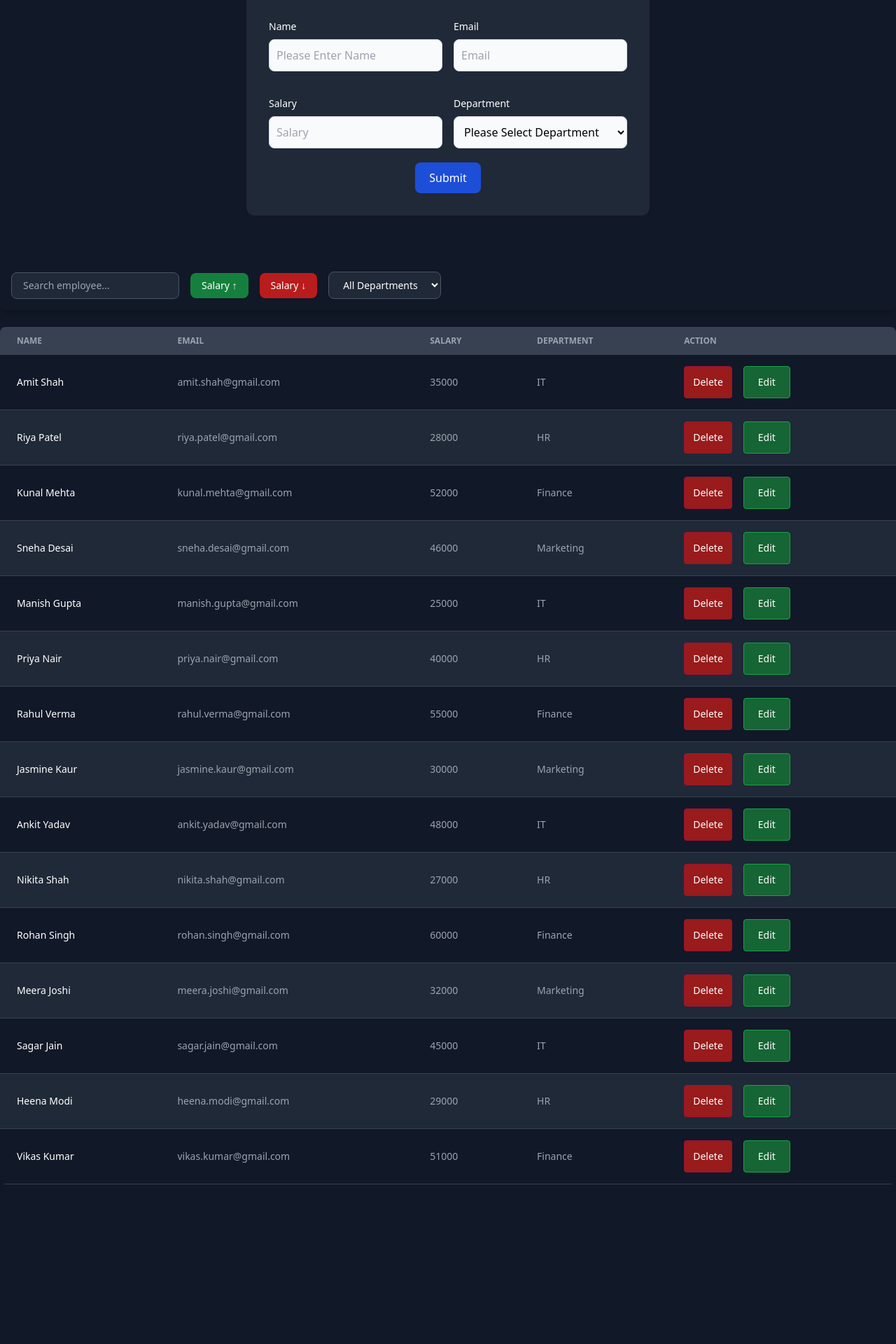
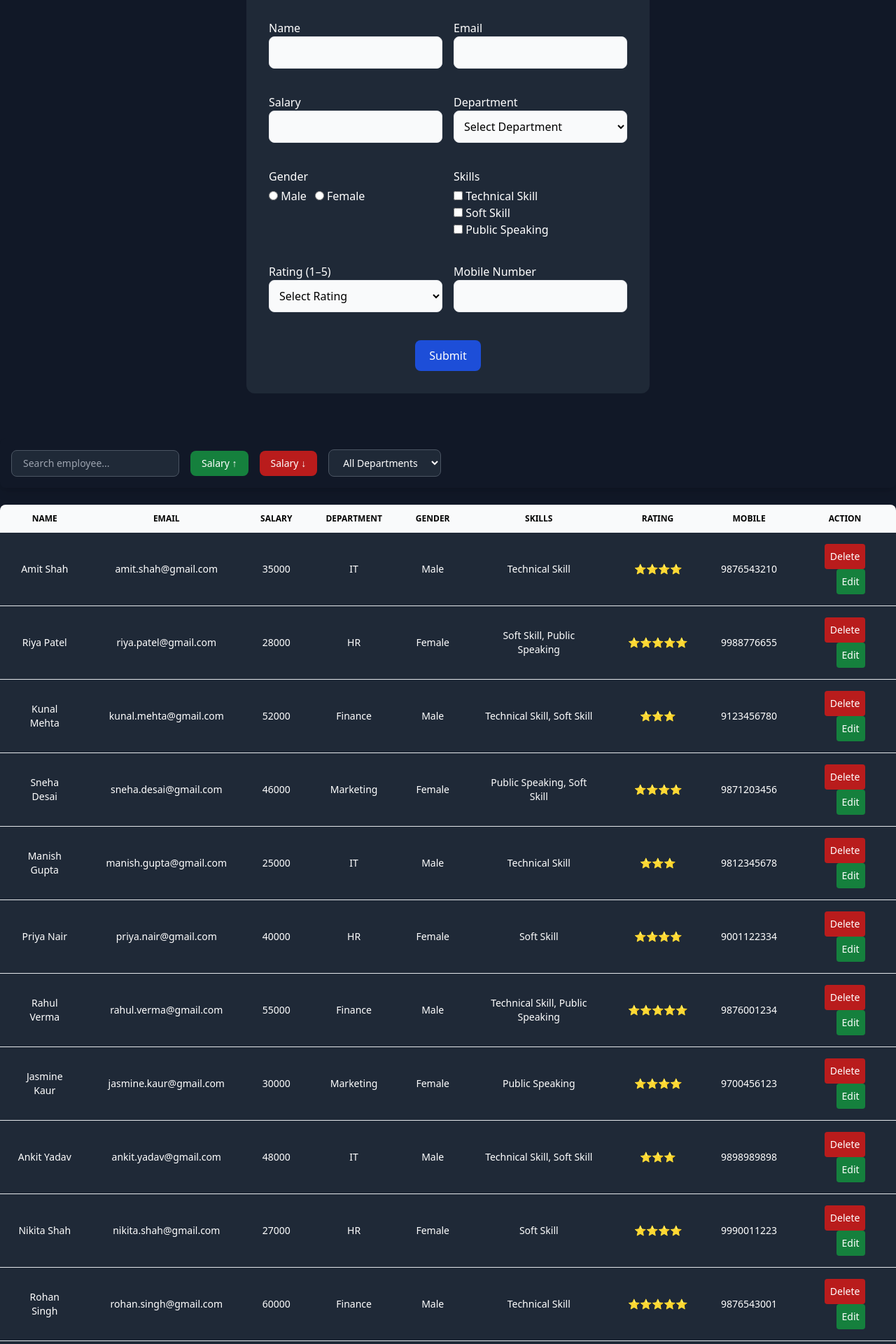
Before and after one commit to deliwalayash/Employee-management-local-storage, a React (Vite) app: page / in a window 1280 px wide. Shown: the part 120-2040 px from the top of the page at 70% size. Before the commit the page ends 1812 px from the top, so only its background shows below. Built offline with nearby package versions, Linux system fonts and the light colour scheme.

Commit message:
more filed added to form

```diff
--- a/src/App.jsx
+++ b/src/App.jsx
@@ -4,6 +4,7 @@ import Displaytable from "./components/Displaytable";
 import Controls from "./components/Controls";
 import { ToastContainer } from "react-toastify";
 import Swal from "sweetalert2";
+import dummyEmployee from "./components/dummyemployees";
 
 import "./App.css";
 
@@ -12,24 +13,6 @@ function App() {
     JSON.parse(localStorage.getItem("emp")) || []
   );
 
-
-  const dummyEmployee = [
-  { id: 1, name: "Amit Shah", email: "amit.shah@gmail.com", salary: 35000, department: "IT" },
-  { id: 2, name: "Riya Patel", email: "riya.patel@gmail.com", salary: 28000, department: "HR" },
-  { id: 3, name: "Kunal Mehta", email: "kunal.mehta@gmail.com", salary: 52000, department: "Finance" },
-  { id: 4, name: "Sneha Desai", email: "sneha.desai@gmail.com", salary: 46000, department: "Marketing" },
-  { id: 5, name: "Manish Gupta", email: "manish.gupta@gmail.com", salary: 25000, department: "IT" },
-  { id: 6, name: "Priya Nair", email: "priya.nair@gmail.com", salary: 40000, department: "HR" },
-  { id: 7, name: "Rahul Verma", email: "rahul.verma@gmail.com", salary: 55000, department: "Finance" },
-  { id: 8, name: "Jasmine Kaur", email: "jasmine.kaur@gmail.com", salary: 30000, department: "Marketing" },
-  { id: 9, name: "Ankit Yadav", email: "ankit.yadav@gmail.com", salary: 48000, department: "IT" },
-  { id: 10, name: "Nikita Shah", email: "nikita.shah@gmail.com", salary: 27000, department: "HR" },
-  { id: 11, name: "Rohan Singh", email: "rohan.singh@gmail.com", salary: 60000, department: "Finance" },
-  { id: 12, name: "Meera Joshi", email: "meera.joshi@gmail.com", salary: 32000, department: "Marketing" },
-  { id: 13, name: "Sagar Jain", email: "sagar.jain@gmail.com", salary: 45000, department: "IT" },
-  { id: 14, name: "Heena Modi", email: "heena.modi@gmail.com", salary: 29000, department: "HR" },
-  { id: 15, name: "Vikas Kumar", email: "vikas.kumar@gmail.com", salary: 51000, department: "Finance" }
-];
 
   useEffect(()=>{
     const existingEmployess=JSON.parse(localStorage.getItem("emp"))
@@ -104,7 +87,7 @@ function App() {
 
   // ---------------- LOCAL STORAGE SAVE ----------------
   useEffect(() => {
-    localStorage.setItem("employee", JSON.stringify(employee));
+    localStorage.setItem("emp", JSON.stringify(employee));
   }, [employee]);
 
   return (
--- a/src/components/Displaytable.jsx
+++ b/src/components/Displaytable.jsx
@@ -1,64 +1,61 @@
 import React from 'react'
 
-const Displaytable = ({employee,deleteemployee,editemployee,foundEmployee}) => {
+const Displaytable = ({ employee, deleteemployee, editemployee }) => {
+
+  const stars= (rating)=>{
+    return ("⭐".repeat(rating))
+  }
   return (
-    <div className=''>
-
-
-<div className="relative overflow-x-auto shadow-md sm:rounded-lg container mx-auto ">
-  <table className="w-full text-sm text-left rtl:text-right text-gray-500 dark:text-gray-400">
-    <thead className="text-xs text-gray-700 uppercase bg-gray-50 dark:bg-gray-700 dark:text-gray-400">
+    <div className="container mx-auto">
+      <div className="relative overflow-x-auto shadow-md sm:rounded-lg">
+        <table className="w-full text-sm text-left text-gray-500 dark:text-gray-400">
+          <thead className="text-xs text-black uppercase font-semibold bg-gray-50 text-center">
             <tr>
-        <th scope="col" className="px-6 py-3">
-          Name
-        </th>
-        <th scope="col" className="px-6 py-3">
-          Email
-        </th>
-        <th scope="col" className="px-6 py-3">
-          Salary
-        </th>
-        <th scope="col" className="px-6 py-3">
-          Department
-        </th>
-        <th scope="col" className="px-6 py-3">
-          Action
-        </th>
+              <th className="px-6 py-3">Name</th>
+              <th className="px-6 py-3">Email</th>
+              <th className="px-6 py-3">Salary</th>
+              <th className="px-6 py-3">Department</th>
+              <th className="px-6 py-3">Gender</th>
+              <th className="px-6 py-3">Skills</th>
+              <th className="px-6 py-3">Rating</th>
+              <th className="px-6 py-3">Mobile</th>
+              <th className="px-6 py-3">Action</th>
             </tr>
           </thead>
+
           <tbody>
-{
-  employee.map((curEle)=>{
-    return (
-      <tr className="odd:bg-white odd:dark:bg-gray-900 even:bg-gray-50 even:dark:bg-gray-800 border-b dark:border-gray-700 border-gray-200" key={curEle.id}>
-        <th scope="row" className="px-6 py-4 font-medium text-gray-900 whitespace-nowrap dark:text-white">
-          {curEle.name}
-        </th>
+            {employee.map((curEle) => (
+              <tr className="bg-white border-b dark:bg-gray-800 text-white text-center" key={curEle.id}>
+                <td className="px-6 py-4">{curEle.name}</td>
+                <td className="px-6 py-4">{curEle.email}</td>
+                <td className="px-6 py-4">{curEle.salary}</td>
+                <td className="px-6 py-4">{curEle.department}</td>
+                <td className="px-6 py-4">{curEle.gender}</td>
+                <td className="px-6 py-4">{curEle.skills.join(", ")}</td>
+                <td className="px-6 py-4">{stars(curEle.rating)}</td>
+                <td className="px-6 py-4">{curEle.mobile}</td>
                 <td className="px-6 py-4">
-          {curEle.email}
-        </td>
-        <td className="px-6 py-4">
-          {curEle.salary}
-        </td>
-        <td className="px-6 py-4">
-          {curEle.department}
-        </td>
-        <td className="px-6 py-4">
-          <button className='p-3 bg-red-800 text-white border-rose-800 border border-1 rounded' onClick={()=>{deleteemployee(curEle.id)}}>Delete</button>
-          <button className='ms-4 py-3 px-5 bg-green-800 text-white border-green-600 border border-1 rounded' onClick={()=>{editemployee(curEle.id)}}>Edit</button>
+                  <button
+                    className="p-2 bg-red-700 text-white rounded"
+                    onClick={() => deleteemployee(curEle.id)}
+                  >
+                    Delete
+                  </button>
+                  <button
+                    className="ms-4 p-2 bg-green-700 text-white rounded"
+                    onClick={() => editemployee(curEle.id)}
+                  >
+                    Edit
+                  </button>
                 </td>
               </tr>
-    )
-  })
-  }
+            ))}
           </tbody>
+
         </table>
       </div>
+    </div>
+  );
+};
 
-
-
-    </div>
-  )
-}
-
-export default Displaytable
+export default Displaytable;
--- a/src/components/Form2.jsx
+++ b/src/components/Form2.jsx
@@ -1,86 +1,90 @@
 import React, { useEffect, useState } from "react";
-
 import { toast } from "react-toastify";
 
-
-const Form2 = ({ setEmployee, editemp, seteditemp,updateEmployee }) => {
+const Form2 = ({ setEmployee, editemp, seteditemp, updateEmployee }) => {
   const [user, setUser] = useState({
     name: "",
     email: "",
     salary: "",
     department: "",
+    gender: "",
+    skills: [],
+    rating: "",
+    mobile: "",
   });
 
-  const [err, setErr] = useState({}); // <-- error state
+  const [err, setErr] = useState({});
 
   const handleChange = (e) => {
-    setUser({ ...user, [e.target.name]: e.target.value });
+    const { name, value, type, checked } = e.target;
 
-    // remove error on typing
-    setErr({ ...err, [e.target.name + "Error"]: "" });
+    if (type === "checkbox") {
+      let updatedSkills = [...user.skills];
+
+      if (checked) {
+        updatedSkills.push(value);
+      } else {
+        updatedSkills = updatedSkills.filter((item) => item !== value);
+      }
+
+      setUser({ ...user, skills: updatedSkills });
+      setErr({ ...err, skillsError: "" });
+      return;
+    }
+
+    setUser({ ...user, [name]: value });
+    setErr({ ...err, [name + "Error"]: "" });
   };
 
   useEffect(() => {
     if (editemp) {
       setUser(editemp);
-      setErr({}); // clear errors while editing
+      setErr({});
     }
   }, [editemp]);
 
   const handleSubmit = (e) => {
     e.preventDefault();
 
-    // ------------------------
-    // 🔥 VALIDATION START HERE
-    // ------------------------
-
     const errObj = {};
-
     const emailRegex =
       /^[a-zA-Z0-9._%+-]+@[a-zA-Z0-9.-]+\.[a-zA-Z]{2,}$/;
 
-    if (user.name.trim() === "") {
-      errObj.nameError = "Please Enter Name";
-    }
-    if (user.email.trim() === "" || !emailRegex.test(user.email)) {
-      errObj.emailError = "Please Enter Valid Email";
-    }
-    if (user.salary.trim() === "" || isNaN(user.salary)) {
-      errObj.salaryError = "Please Enter Valid Salary";
-    }
-    if (user.department === "") {
-      errObj.departmentError = "Please Select Department";
-    }
+    if (!user.name.trim()) errObj.nameError = "Please Enter Name";
+    if (!emailRegex.test(user.email)) errObj.emailError = "Enter Valid Email";
+    if (user.salary === "" || isNaN(user.salary)) errObj.salaryError = "Enter Salary";
+    if (!user.department) errObj.departmentError = "Select Department";
+
+    if (!user.gender) errObj.genderError = "Select Gender";
+    if (user.skills.length === 0) errObj.skillsError = "Select At Least One Skill";
+
+    if (!user.rating) errObj.ratingError = "Select Rating";
+
+    const mobileRegex = /^[0-9]{10}$/;
+    if (!mobileRegex.test(user.mobile)) errObj.mobileError = "Enter 10 Digit Mobile Number";
 
     setErr(errObj);
-
-    if (Object.keys(errObj).length > 0) {
-      return;
-    }
+    if (Object.keys(errObj).length > 0) return;
 
     if (editemp) {
-      updateEmployee(user)
-      toast.success("Employee Updated Successfully!");
-
+      updateEmployee(user);
+      toast.success("Employee Updated!");
     } else {
-
-      const emp = {
-        id: Date.now(),
-        ...user,
-      };
+      const emp = { id: Date.now(), ...user };
       setEmployee((prev) => [...prev, emp]);
-      toast.success("Employee Added Successfully!");
-
+      toast.success("Employee Added!");
     }
 
     seteditemp(null);
-
-    // reset form
     setUser({
       name: "",
       email: "",
       salary: "",
       department: "",
+      gender: "",
+      skills: [],
+      rating: "",
+      mobile: "",
     });
   };
 
@@ -92,70 +96,60 @@ const Form2 = ({ setEmployee, editemp, seteditemp,updateEmployee }) => {
         noValidate
       >
         <h1 className="text-3xl font-semibold text-white text-center mb-10">
-          Form validation
+          Form Validation
         </h1>
 
         <div className="grid lg:grid-cols-2 gap-4">
+
           {/* NAME */}
           <div className="mb-5">
-            <label className="block mb-2 text-sm font-medium text-white">
-              Name
-            </label>
+            <label className="text-white">Name</label>
             <input
               type="text"
-              className="bg-gray-50 border border-gray-300 text-black p-2.5 w-full rounded-lg"
-              placeholder="Please Enter Name"
               name="name"
               value={user.name}
               onChange={handleChange}
+              className="bg-gray-50 border p-2.5 w-full rounded-lg"
             />
             <p className="text-red-400 text-sm">{err.nameError}</p>
           </div>
 
           {/* EMAIL */}
           <div className="mb-5">
-            <label className="block mb-2 text-sm font-medium text-white">
-              Email
-            </label>
+            <label className="text-white">Email</label>
             <input
               type="email"
-              className="bg-gray-50 border border-gray-300 text-black p-2.5 w-full rounded-lg"
-              placeholder="Email"
               name="email"
               value={user.email}
               onChange={handleChange}
+              className="bg-gray-50 border p-2.5 w-full rounded-lg"
             />
             <p className="text-red-400 text-sm">{err.emailError}</p>
           </div>
 
           {/* SALARY */}
           <div className="mb-5">
-            <label className="block mb-2 text-sm font-medium text-white">
-              Salary
-            </label>
+            <label className="text-white">Salary</label>
             <input
               type="number"
-              className="bg-gray-50 border border-gray-300 text-black p-2.5 w-full rounded-lg"
-              placeholder="Salary"
               name="salary"
               value={user.salary}
               onChange={handleChange}
+              className="bg-gray-50 border p-2.5 w-full rounded-lg"
             />
             <p className="text-red-400 text-sm">{err.salaryError}</p>
           </div>
 
           {/* DEPARTMENT */}
           <div className="mb-5">
-            <label className="block mb-2 text-sm font-medium text-white">
-              Department
-            </label>
+            <label className="text-white">Department</label>
             <select
-              className="bg-gray-50 border border-gray-300 text-black p-2.5 w-full rounded-lg"
               name="department"
               value={user.department}
               onChange={handleChange}
+              className="bg-gray-50 border p-2.5 w-full rounded-lg"
             >
-              <option value="">Please Select Department</option>
+              <option value="">Select Department</option>
               <option value="IT">IT</option>
               <option value="Finance">Finance</option>
               <option value="Marketing">Marketing</option>
@@ -163,17 +157,71 @@ const Form2 = ({ setEmployee, editemp, seteditemp,updateEmployee }) => {
             </select>
             <p className="text-red-400 text-sm">{err.departmentError}</p>
           </div>
+
+          {/* GENDER */}
+          <div className="mb-5">
+            <label className="text-white">Gender</label>
+            <div className="flex gap-3 text-white mt-1">
+              <label><input type="radio" name="gender" value="Male" checked={user.gender === "Male"} onChange={handleChange} /> Male</label>
+              <label><input type="radio" name="gender" value="Female" checked={user.gender === "Female"} onChange={handleChange} /> Female</label>
+            </div>
+            <p className="text-red-400 text-sm">{err.genderError}</p>
           </div>
 
-        {/* BUTTON */}
+          {/* SKILLS */}
+          <div className="mb-5">
+            <label className="text-white">Skills</label>
+            <div className="flex flex-col text-white mt-1">
+              <label><input type="checkbox" value="Technical Skill" checked={user.skills.includes("Technical Skill")} onChange={handleChange} /> Technical Skill</label>
+              <label><input type="checkbox" value="Soft Skill" checked={user.skills.includes("Soft Skill")} onChange={handleChange} /> Soft Skill</label>
+              <label><input type="checkbox" value="Public Speaking" checked={user.skills.includes("Public Speaking")} onChange={handleChange} /> Public Speaking</label>
+            </div>
+            <p className="text-red-400 text-sm">{err.skillsError}</p>
+          </div>
+
+          {/* RATING */}
+          <div className="mb-5">
+            <label className="text-white">Rating (1–5)</label>
+            <select
+              name="rating"
+              value={user.rating}
+              onChange={handleChange}
+              className="bg-gray-50 border p-2.5 w-full rounded-lg"
+            >
+              <option value="">Select Rating</option>
+              <option value="1">⭐</option>
+              <option value="2">⭐⭐</option>
+              <option value="3">⭐⭐⭐</option>
+              <option value="4">⭐⭐⭐⭐</option>
+              <option value="5">⭐⭐⭐⭐⭐</option>
+            </select>
+            <p className="text-red-400 text-sm">{err.ratingError}</p>
+          </div>
+
+          {/* MOBILE */}
+          <div className="mb-5">
+            <label className="text-white">Mobile Number</label>
+            <input
+              type="text"
+              name="mobile"
+              value={user.mobile}
+              onChange={handleChange}
+              className="bg-gray-50 border p-2.5 w-full rounded-lg"
+            />
+            <p className="text-red-400 text-sm">{err.mobileError}</p>
+          </div>
+
+        </div>
+
       <div className="text-center">
           <button
           type="submit"
-            className="text-white bg-blue-700 hover:bg-blue-800 px-5 py-2.5 rounded-lg"
+          className="text-white bg-blue-700 px-5 py-2.5 rounded-lg mt-5"
         >
           {editemp ? "Update" : "Submit"}
         </button>
       </div>
+
       </form>
     </div>
   );
--- /dev/null
+++ b/src/components/dummyemployees.js
@@ -0,0 +1,170 @@
+const dummyEmployee = [
+  {
+    id: 1,
+    name: "Amit Shah",
+    email: "amit.shah@gmail.com",
+    salary: 35000,
+    department: "IT",
+    gender: "Male",
+    skills: ["Technical Skill"],
+    rating: 4,
+    mobile: "9876543210"
+  },
+  {
+    id: 2,
+    name: "Riya Patel",
+    email: "riya.patel@gmail.com",
+    salary: 28000,
+    department: "HR",
+    gender: "Female",
+    skills: ["Soft Skill", "Public Speaking"],
+    rating: 5,
+    mobile: "9988776655"
+  },
+  {
+    id: 3,
+    name: "Kunal Mehta",
+    email: "kunal.mehta@gmail.com",
+    salary: 52000,
+    department: "Finance",
+    gender: "Male",
+    skills: ["Technical Skill", "Soft Skill"],
+    rating: 3,
+    mobile: "9123456780"
+  },
+  {
+    id: 4,
+    name: "Sneha Desai",
+    email: "sneha.desai@gmail.com",
+    salary: 46000,
+    department: "Marketing",
+    gender: "Female",
+    skills: ["Public Speaking", "Soft Skill"],
+    rating: 4,
+    mobile: "9871203456"
+  },
+  {
+    id: 5,
+    name: "Manish Gupta",
+    email: "manish.gupta@gmail.com",
+    salary: 25000,
+    department: "IT",
+    gender: "Male",
+    skills: ["Technical Skill"],
+    rating: 3,
+    mobile: "9812345678"
+  },
+  {
+    id: 6,
+    name: "Priya Nair",
+    email: "priya.nair@gmail.com",
+    salary: 40000,
+    department: "HR",
+    gender: "Female",
+    skills: ["Soft Skill"],
+    rating: 4,
+    mobile: "9001122334"
+  },
+  {
+    id: 7,
+    name: "Rahul Verma",
+    email: "rahul.verma@gmail.com",
+    salary: 55000,
+    department: "Finance",
+    gender: "Male",
+    skills: ["Technical Skill", "Public Speaking"],
+    rating: 5,
+    mobile: "9876001234"
+  },
+  {
+    id: 8,
+    name: "Jasmine Kaur",
+    email: "jasmine.kaur@gmail.com",
+    salary: 30000,
+    department: "Marketing",
+    gender: "Female",
+    skills: ["Public Speaking"],
+    rating: 4,
+    mobile: "9700456123"
+  },
+  {
+    id: 9,
+    name: "Ankit Yadav",
+    email: "ankit.yadav@gmail.com",
+    salary: 48000,
+    department: "IT",
+    gender: "Male",
+    skills: ["Technical Skill", "Soft Skill"],
+    rating: 3,
+    mobile: "9898989898"
+  },
+  {
+    id: 10,
+    name: "Nikita Shah",
+    email: "nikita.shah@gmail.com",
+    salary: 27000,
+    department: "HR",
+    gender: "Female",
+    skills: ["Soft Skill"],
+    rating: 4,
+    mobile: "9990011223"
+  },
+  {
+    id: 11,
+    name: "Rohan Singh",
+    email: "rohan.singh@gmail.com",
+    salary: 60000,
+    department: "Finance",
+    gender: "Male",
+    skills: ["Technical Skill"],
+    rating: 5,
+    mobile: "9876543001"
+  },
+  {
+    id: 12,
+    name: "Meera Joshi",
+    email: "meera.joshi@gmail.com",
+    salary: 32000,
+    department: "Marketing",
+    gender: "Female",
+    skills: ["Public Speaking", "Soft Skill"],
+    rating: 3,
+    mobile: "9300567812"
+  },
+  {
+    id: 13,
+    name: "Sagar Jain",
+    email: "sagar.jain@gmail.com",
+    salary: 45000,
+    department: "IT",
+    gender: "Male",
+    skills: ["Technical Skill"],
+    rating: 4,
+    mobile: "9123409876"
+  },
+  {
+    id: 14,
+    name: "Heena Modi",
+    email: "heena.modi@gmail.com",
+    salary: 29000,
+    department: "HR",
+    gender: "Female",
+    skills: ["Soft Skill"],
+    rating: 5,
+    mobile: "9011223344"
+  },
+  {
+    id: 15,
+    name: "Vikas Kumar",
+    email: "vikas.kumar@gmail.com",
+    salary: 51000,
+    department: "Finance",
+    gender: "Male",
+    skills: ["Technical Skill", "Public Speaking"],
+    rating: 4,
+    mobile: "9988332211"
+  }
+];
+
+
+export default dummyEmployee
```
Also changed, not shown: 1 other file (tests, documents, lock files or other folders). Lines whose indentation alone changed are shown as unchanged.
